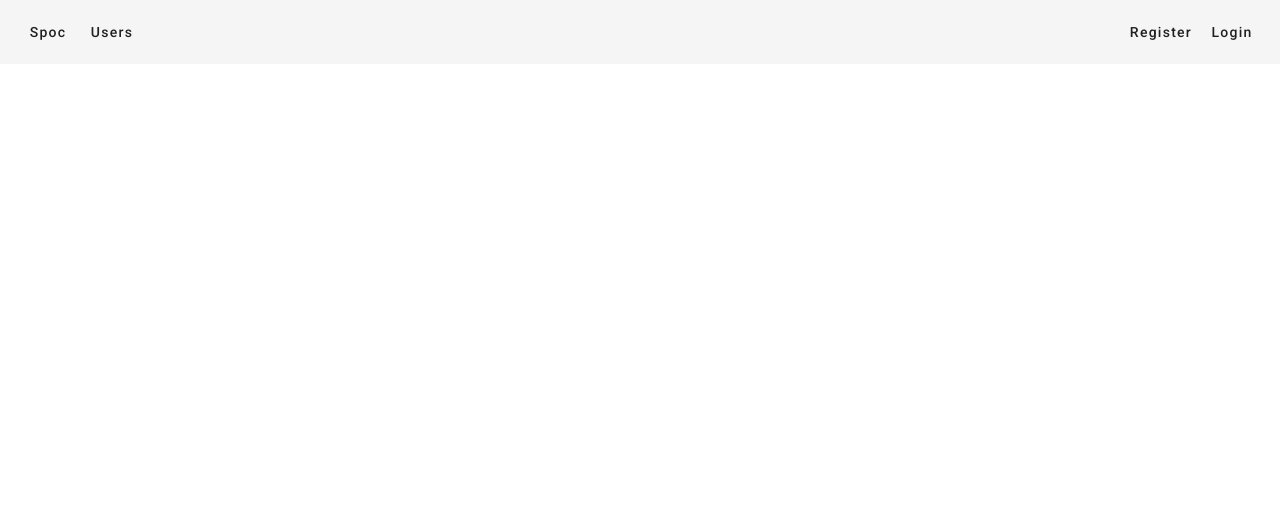
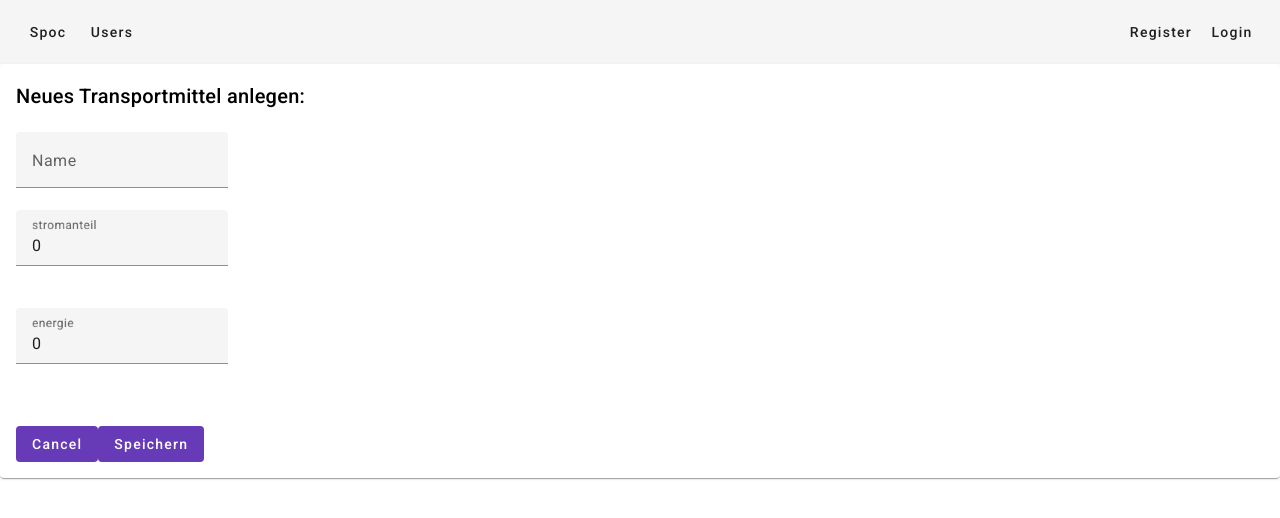
Before and after one commit to cmh1506/spociii-frontend, an Angular app: page /transportmittel in a window 1280 px wide. Before the commit this address led to /. Shown: the top 518 px of the page. Built offline with nearby package versions, Linux system fonts and the light colour scheme.

Commit message:
verarbeitung transportmittel

```diff
--- a/src/app/api.service.ts
+++ b/src/app/api.service.ts
@@ -6,6 +6,8 @@ import { environment } from "src/environments/environment";
 import { Material } from "./models/material";
 import { Energierueckgewinnung } from "./models/energierueckgewinnung";
 import { NutzenergieCO2Equivalent } from "./models/nutzenergieCO2Equivalent";
+import { Transportmittel } from "./models/transportmittel";
+import { Verarbeitung } from "./models/verarbeitung";
 
 @Injectable({
   providedIn: 'root'
@@ -74,4 +76,22 @@ export class ApiService {
       return this.httpClient.put<NutzenergieCO2Equivalent>(this.path + '/nutzenergieCO2Equivalent', nutzenergieCO2Equivalent)
   }
 
+  saveTransportmittel(transportmittel: Partial<Transportmittel>): Observable<Transportmittel> {
+    if (!transportmittel.id || transportmittel.id === '') {
+      let newTransportmittel: Partial<Transportmittel> = { ...transportmittel };
+      return this.httpClient.post<Transportmittel>(this.path + '/transportmittel', newTransportmittel)
+    }
+    else
+      return this.httpClient.put<Transportmittel>(this.path + '/transportmittel', transportmittel)
+  }
+
+  saveVerarbeitung(verarbeitung: Partial<Verarbeitung>): Observable<Verarbeitung> {
+    if (!verarbeitung.id || verarbeitung.id === '') {
+      let newVerarbeitung: Partial<Verarbeitung> = { ...verarbeitung };
+      return this.httpClient.post<Verarbeitung>(this.path + '/verarbeitung', newVerarbeitung)
+    }
+    else
+      return this.httpClient.put<Verarbeitung>(this.path + '/verarbeitung', verarbeitung)
+  }
+
 }
--- a/src/app/models/nutzenergieCO2Equivalent.ts
+++ b/src/app/models/nutzenergieCO2Equivalent.ts
@@ -1,5 +1,5 @@
 export interface NutzenergieCO2Equivalent {
-  id: string
+  id: string,
   energietraeger: String,
   co2ProKWh: Number,
   co2ProKJ: Number
--- /dev/null
+++ b/src/app/models/transportmittel.ts
@@ -0,0 +1,6 @@
+export interface Transportmittel {
+  id: string
+  name: String,
+  stromanteil: Number,
+  energie: Number,
+}
--- /dev/null
+++ b/src/app/models/verarbeitung.ts
@@ -0,0 +1,6 @@
+export interface Verarbeitung {
+  id: string,
+  name: String,
+  strom: Number,
+  waerme: Number
+}
--- /dev/null
+++ b/src/app/transportmittel-form/transportmittel-form.component.html
@@ -0,0 +1,37 @@
+<mat-card>
+  <mat-card-header>
+    <mat-card-title>
+      Neues Transportmittel anlegen:
+    </mat-card-title>
+  </mat-card-header>
+  <mat-card-content>
+    <form [formGroup]="transportmittelForm"  (ngSubmit)="saveTransportmittel()">
+
+      <br>
+      <mat-form-field class="register-full-width">
+        <mat-label>Name</mat-label>
+        <input matInput formControlName="name" name="name" placeholder="name" type="text">
+      </mat-form-field>
+      <br>
+      <mat-form-field class="register-full-width">
+        <mat-label>stromanteil</mat-label>
+        <input matInput formControlName="stromanteil" name="stromanteil" type="number">
+      </mat-form-field>
+      <br>
+      <br>
+      <mat-form-field class="register-full-width">
+        <mat-label>energie</mat-label>
+        <input matInput formControlName="energie" name="energie" type="number">
+      </mat-form-field>
+
+      <br>
+      <br>
+      <br>
+
+      <div class="buttons">
+        <button mat-flat-button color="primary">Cancel</button>
+        <button type="submit" mat-flat-button color="primary" [disabled]="transportmittelForm.invalid">Speichern</button>
+      </div>
+    </form>
+  </mat-card-content>
+</mat-card>
--- /dev/null
+++ b/src/app/transportmittel-form/transportmittel-form.component.ts
@@ -0,0 +1,29 @@
+import { Component } from '@angular/core';
+import { ApiService } from '../api.service';
+import { FormBuilder } from '@angular/forms';
+import { Router } from '@angular/router';
+
+@Component({
+  selector: 'app-transportmittel-form',
+  templateUrl: './transportmittel-form.component.html',
+  styleUrls: ['./transportmittel-form.component.css']
+})
+export class TransportmittelFormComponent {
+
+  constructor(public apiService: ApiService,
+    private fb: FormBuilder,
+    private router: Router
+  ) { }
+
+  transportmittelForm = this.fb.nonNullable.group({
+    name: '',
+    stromanteil: 0,
+    energie: 0,
+  })
+
+  saveTransportmittel() {
+    this.apiService.saveTransportmittel(this.transportmittelForm.getRawValue()).subscribe({
+      next: () => this.router.navigate(['/users'])
+    })
+  }
+}
--- /dev/null
+++ b/src/app/verarbeitung-form/verarbeitung-form.component.html
@@ -0,0 +1,37 @@
+<mat-card>
+  <mat-card-header>
+    <mat-card-title>
+      Neue Verarbeitung anlegen:
+    </mat-card-title>
+  </mat-card-header>
+  <mat-card-content>
+    <form [formGroup]="verarbeitungForm"  (ngSubmit)="saveVerarbeitung()">
+
+      <br>
+      <mat-form-field class="register-full-width">
+        <mat-label>Name</mat-label>
+        <input matInput formControlName="name" name="name" placeholder="name" type="text">
+      </mat-form-field>
+      <br>
+      <mat-form-field class="register-full-width">
+        <mat-label>strom</mat-label>
+        <input matInput formControlName="strom" name="strom" type="number">
+      </mat-form-field>
+      <br>
+      <br>
+      <mat-form-field class="register-full-width">
+        <mat-label>waerme</mat-label>
+        <input matInput formControlName="waerme" name="waerme" type="number">
+      </mat-form-field>
+
+      <br>
+      <br>
+      <br>
+
+      <div class="buttons">
+        <button mat-flat-button color="primary">Cancel</button>
+        <button type="submit" mat-flat-button color="primary" [disabled]="verarbeitungForm.invalid">Speichern</button>
+      </div>
+    </form>
+  </mat-card-content>
+</mat-card>
--- /dev/null
+++ b/src/app/verarbeitung-form/verarbeitung-form.component.ts
@@ -0,0 +1,30 @@
+import { Component } from '@angular/core';
+import { ApiService } from '../api.service';
+import { FormBuilder } from '@angular/forms';
+import { Router } from '@angular/router';
+
+@Component({
+  selector: 'app-verarbeitung-form',
+  templateUrl: './verarbeitung-form.component.html',
+  styleUrls: ['./verarbeitung-form.component.css']
+})
+export class VerarbeitungFormComponent {
+  constructor(public apiService: ApiService,
+    private fb: FormBuilder,
+    private router: Router
+  ) { }
+
+  verarbeitungForm = this.fb.nonNullable.group({
+    name: '',
+    strom: 0,
+    waerme: 0,
+  })
+
+  saveVerarbeitung() {
+    this.apiService.saveVerarbeitung(this.verarbeitungForm.getRawValue()).subscribe({
+      next: () => this.router.navigate(['/users'])
+    })
+  }
+
+
+}
--- a/src/environments/environment.ts
+++ b/src/environments/environment.ts
@@ -1,5 +1,5 @@
 export const environment = {
   production: false,
-  path: "http://localhost:3000"
-  //path: "https://spociii-backend.azurewebsites.net/"
+  //path: "http://localhost:3000"
+  path: "https://spociii-backend.azurewebsites.net/"
 }
```
Also changed, not shown: src/app/app.module.ts (+7 -1 lines), src/app/transportmittel-form/transportmittel-form.component.css (added), src/app/verarbeitung-form/verarbeitung-form.component.css (added).
